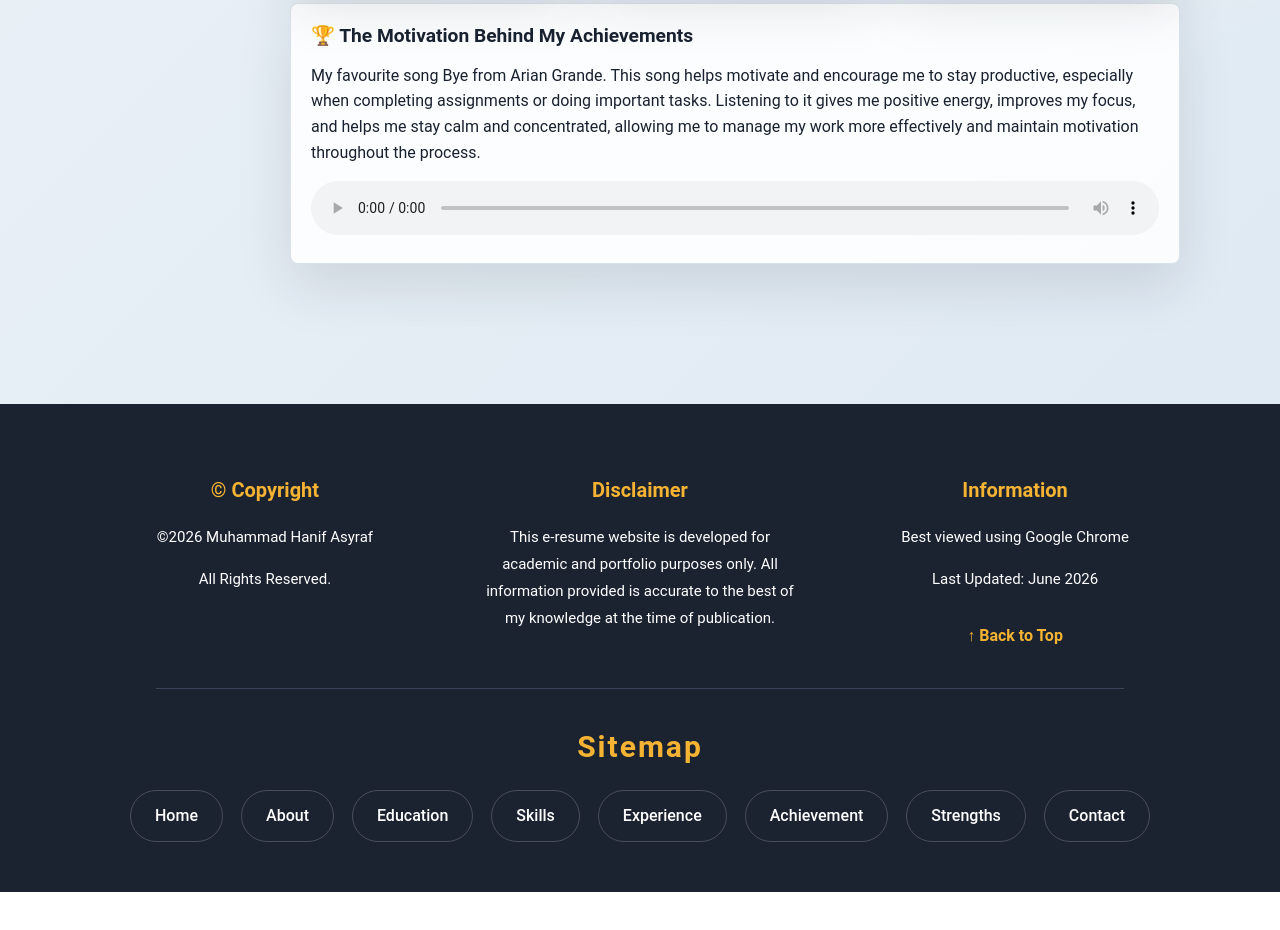
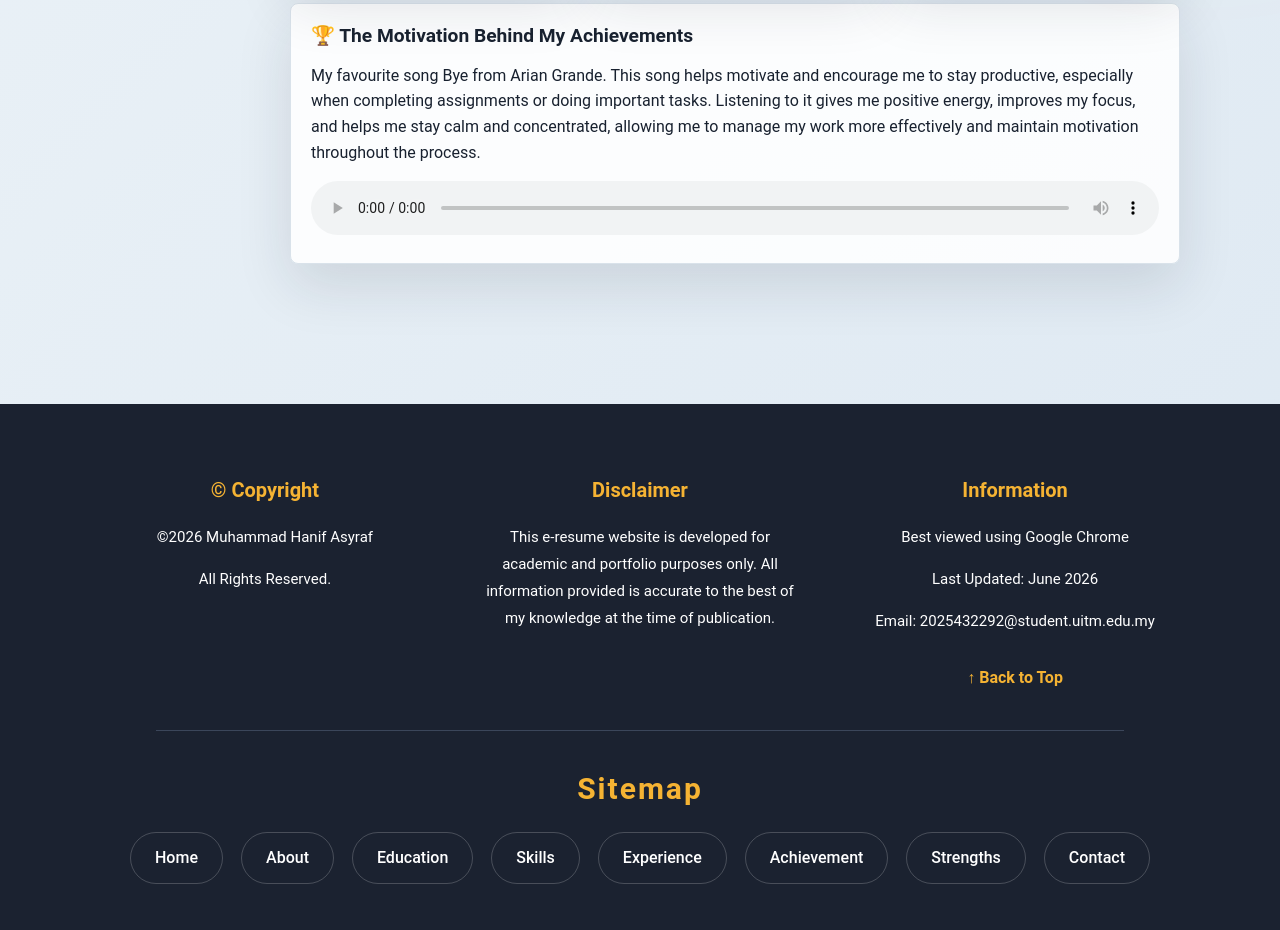
Before and after one commit to hanifhasmadi15-dot/hi, a plain HTML site: page achievement.html in a window 1280 px wide. Shown: the part 1115-2045 px from the top of the page. Before the commit the page ends 2007 px from the top, so only its background shows below. Drawn offline with Linux system fonts and the light colour scheme.

Commit message:
Add files via upload

```diff
--- a/achievement.html
+++ b/achievement.html
@@ -89,6 +89,7 @@
             <h3>Information</h3>
             <p>Best viewed using Google Chrome</p>
             <p>Last Updated: June 2026</p>
+             <p>Email: 2025432292@student.uitm.edu.my</p>
 
             <a href="#top" class="top-btn">↑ Back to Top</a>
         </div>
```
Also changed, not shown: about.html (+1 -0 lines), contact.html (+1 -0 lines), education.html (+1 -0 lines), experience.html (+1 -0 lines), index.html (+1 -0 lines), skills.html (+1 -0 lines), strengths.html (+1 -0 lines).
